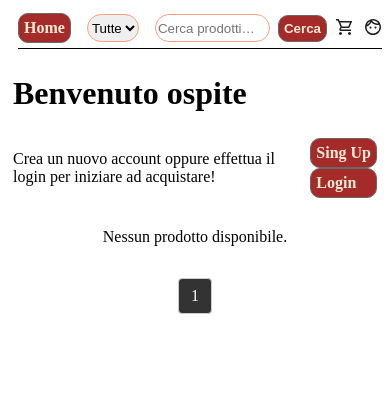
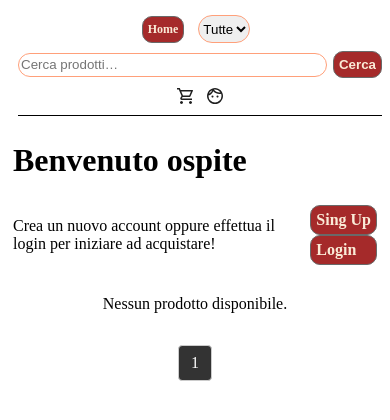
Before and after one commit to Pietrolio19/E-commerce-Django, a Django app: page / in a window 390 px wide. Shown: the top 420 px of the page. Run offline with Django 4.2, Linux system fonts and the light colour scheme; data that the repository does not hold is empty.

Commit message:
Aggiustamenti ai template

```diff
--- a/store/static/store/css/style.css
+++ b/store/static/store/css/style.css
@@ -1,6 +1,6 @@
 .main-content {
     max-width: 100%;
-    min-width: 300px;
+    min-width: 200px;
     align-self: center;
     padding-left: 5px;
     padding-right: 5px;
@@ -135,15 +135,14 @@ select.cat-btn {
     align-self: flex-end;
 }
 
-.wrapper{
+.wrapper {
     max-width: 1350px;
     margin-inline: auto;
-    padding-inline: 16px;
 }
 
 .grid-layout {
     display: grid;
-    grid-template-columns: repeat(auto-fill, minmax(300px, 1fr));
+    grid-template-columns: repeat(auto-fit, minmax(300px, 1fr));
     gap: 16px;
     justify-items: center;
 }
@@ -154,7 +153,7 @@ select.cat-btn {
     padding: 10px;
 }
 
-.grid-element h2, h3, h5, img:hover{
+.grid-element h2, h3, h5, img:hover {
     cursor: pointer;
 }
 
@@ -207,7 +206,7 @@ select.cat-btn {
     cursor: pointer;
 }
 
-.pagination{
+.pagination {
     display: flex;
     list-style: none;
     gap: 8px;
@@ -215,7 +214,7 @@ select.cat-btn {
     justify-content: center;
 }
 
-.pagination .page-item a{
+.pagination .page-item a {
     display: block;
     padding: 8px 12px;
     border: 1px solid #ccc;
@@ -224,7 +223,7 @@ select.cat-btn {
     color: #333;
 }
 
-.pagination .page-item.active a{
+.pagination .page-item.active a {
     background: #333;
     color: #fff;
     pointer-events: none;
@@ -264,10 +263,6 @@ select.cat-btn {
     white-space: nowrap;
     overflow: hidden;
     text-overflow: ellipsis;
-}
-
-.info {
-    flex: 2.75 1 0;
 }
 
 .product-price {
@@ -334,7 +329,7 @@ select.cat-btn {
     align-items: center;
 }
 
-.checkout-anchor-column a{
+.checkout-anchor-column a {
     display: inline-block;
     align-items: start;
     margin: 0 auto;
@@ -387,7 +382,7 @@ select.cat-btn {
 
 .manager-grid {
     display: grid;
-    grid-template-columns: repeat(3 , minmax(200px, 1fr));
+    grid-template-columns: repeat(3, minmax(200px, 1fr));
     gap: 12px;
     margin-top: 10px;
 }
@@ -398,7 +393,7 @@ select.cat-btn {
 
 .manager-wrapper h1 {
     padding: 0;
-    margin: 3px ;
+    margin: 3px;
 }
 
 .manager-view-item {
@@ -464,8 +459,8 @@ select.cat-btn {
     background-color: darkred;
 }
 
-@media screen and (max-width: 1170px) { /* tablet */
-
+@media screen and (max-width: 1170px) {
+    /* tablet */
     .grid-element {
         text-align: center;
     }
@@ -480,11 +475,10 @@ select.cat-btn {
     }
 }
 
-@media screen and (max-width: 670px) { /* smartphone */
-
-    .top-bar {
-        max-width: 100%;
-        min-width: 300px;
+@media screen and (max-width: 670px) {
+    /* smartphone */
+    .base-form {
+        font-size: 12px;
     }
 
     .welcome {
@@ -502,8 +496,8 @@ select.cat-btn {
 
     .grid-layout {
         display: grid;
-        grid-template-columns: 1fr;
-        gap: 16px;
+        grid-template-columns: repeat(auto-fit, minmax(300px, 1fr));
+        gap: 6px;
     }
 
     .checkout-resume {
@@ -535,3 +529,70 @@ select.cat-btn {
         justify-content: space-between;
     }
 }
+
+@media screen and (max-width: 400px) {
+    .top-bar {
+        max-width: 100%;
+        min-width: auto;
+        flex-wrap: wrap;
+        justify-content: center;
+        gap: 6px;
+    }
+
+    .cat-btn,
+    .top-btn,
+    .cart-btn,
+    .user-btn {
+        flex: 0 1 auto;
+        margin: 2px;
+    }
+
+    .top-input {
+        flex: 1 1 auto;
+        min-width: 0;
+        height: 24px;
+    }
+
+    .cart-wrapper {
+        grid-template-columns: 1fr;
+    }
+
+
+    .cart-article {
+        display: grid;
+        grid-template-columns: 1fr;
+        row-gap: 8px;
+        padding: 12px;
+    }
+
+    /* riordino e centering */
+    .product-name {
+        font-size: 1.1em;
+    }
+
+    .product-price,
+    .product-quantity {
+        display: inline-block;
+        width: auto;
+    }
+
+    .cart-trash-bin {
+        justify-self: end;
+        vertical-align: center;
+    }
+
+    .checkout {
+        margin-top: 24px;
+        text-align: center;
+    }
+
+    .checkout-resume {
+        text-align: start;
+        align-items: start;
+        padding: 3px;
+    }
+
+    .checkout-anchor-column {
+        text-align: start;
+    }
+}
--- a/store/templates/store/base.html
+++ b/store/templates/store/base.html
@@ -5,7 +5,7 @@
     {% load l10n %}
     <meta charset="UTF-8">
     <link rel="stylesheet" href="{% static 'store/css/style.css' %}">
-    <meta name="viewport" content="width=device-width, initial-scale=1">
+    <meta name="viewport" content="width=device-width, initial-scale=1, maximum-scale=1, user-scalable=no">
     <title>E-Commerce</title>
 </head>
 <body>
```
Also changed, not shown: store/templates/store/cart.html (+13 -22 lines), store/templates/store/checkout.html (+12 -5 lines). Lines whose indentation alone changed are shown as unchanged.
